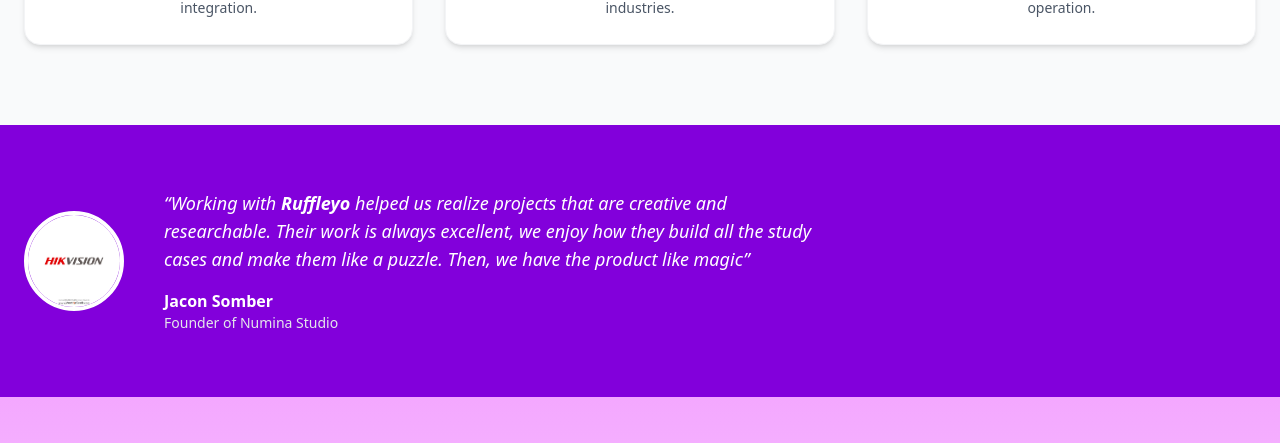
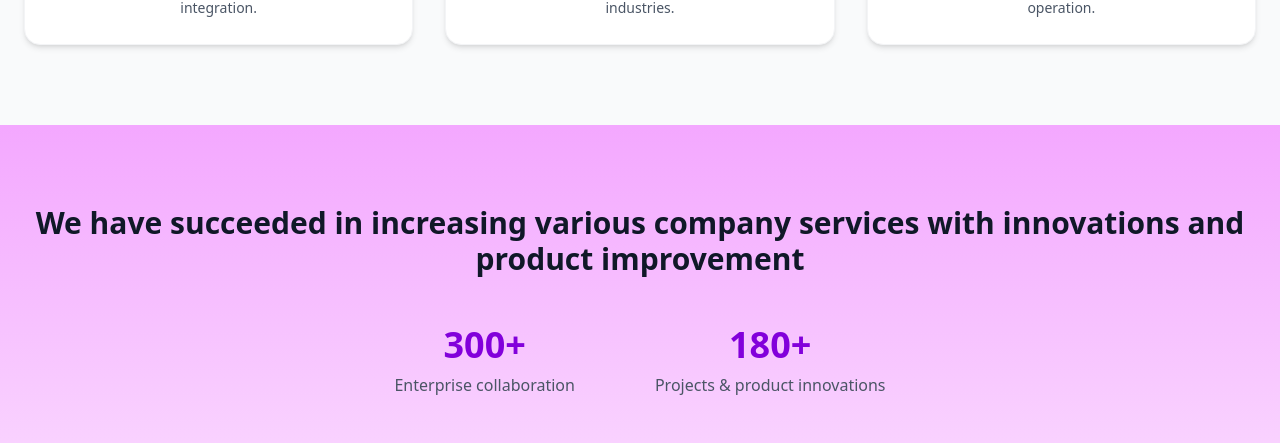
Before and after one commit to quadra-dev/QudraSecurityV2, a Next.js app: page /about in a window 1280 px wide. Shown: the part 1417-1860 px from the top of the page. Built offline with nearby package versions, Linux system fonts and the light colour scheme; grey boxes are pictures that could not be loaded.

Commit message:
about purple removed

```diff
--- a/src/app/about/page.tsx
+++ b/src/app/about/page.tsx
@@ -112,29 +112,7 @@ export default function About() {
 
         {/* 🔹 END OF NEW INSERTED SECTION 🔹 */}
 
-        {/* Testimonial Section */}
-        <section className="bg-purple-700 text-white py-16">
-          <div className="container mx-auto px-6 text-center md:text-left flex flex-col md:flex-row items-center gap-10">
-            <Image
-              src="/AboutImages/AboutUsimg6.webp"
-              alt="Client photo"
-              width={100}
-              height={100}
-              className="rounded-full border-4 border-white"
-            />
-            <div>
-              <p className="text-lg italic max-w-2xl">
-                “Working with <span className="font-bold">Ruffleyo</span> helped
-                us realize projects that are creative and researchable. Their
-                work is always excellent, we enjoy how they build all the study
-                cases and make them like a puzzle. Then, we have the product
-                like magic”
-              </p>
-              <p className="mt-4 font-semibold">Jacon Somber</p>
-              <p className="text-sm text-gray-200">Founder of Numina Studio</p>
-            </div>
-          </div>
-        </section>
+
         {/* Stats Section */}
         <section className="py-20 bg-gradient-to-b from-fuchsia-300 to-fushia-200">
           <div className="container mx-auto px-6 text-center">
```
